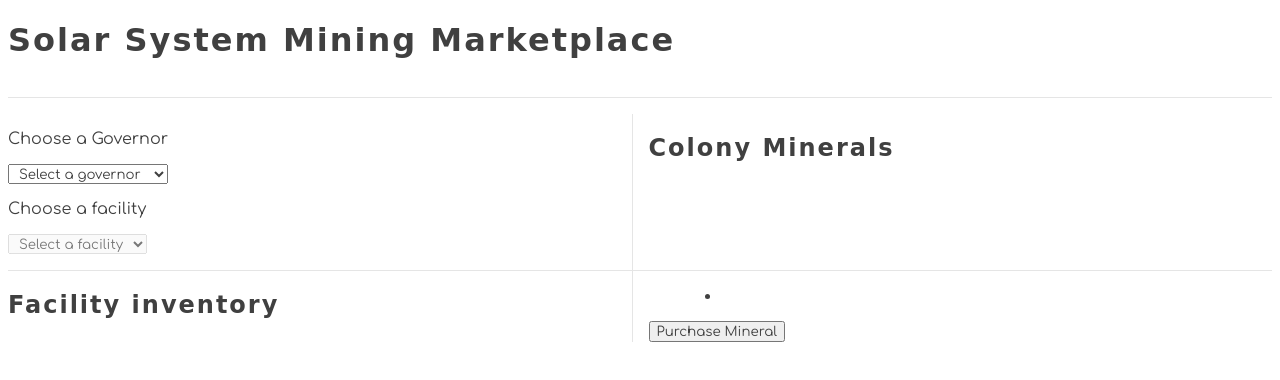
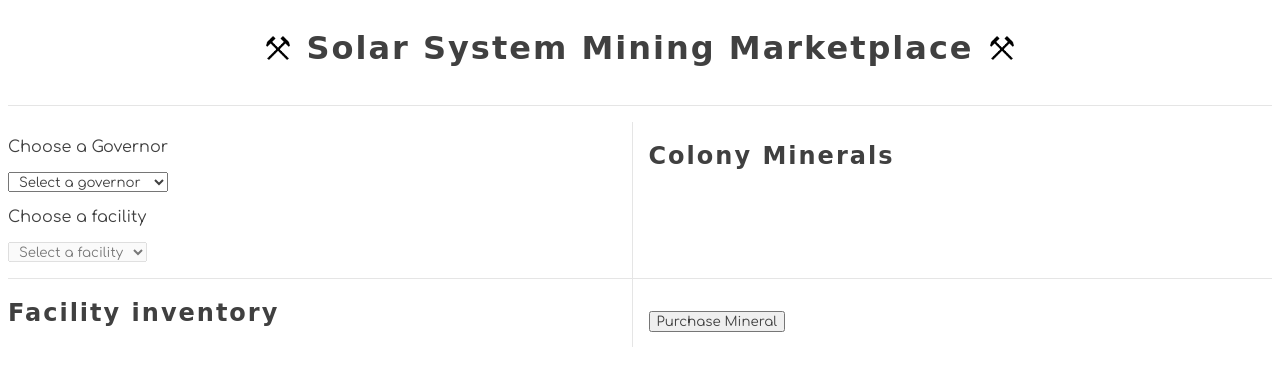
Before and after one commit to nss-day-cohort-56/exomine-exomine-exotics-caleb-griffin, a plain HTML site: page index.html in a window 1280 px wide. Drawn offline with Linux system fonts and the light colour scheme; a web font is replaced by a local one.

Commit message:
group styling

```diff
--- a/scripts/Exomine.js
+++ b/scripts/Exomine.js
@@ -9,7 +9,9 @@ import { purchaseMineral } from "./database.js"
 export const Exomine = () => {
     return `
     <header>
-        <h1>Solar System Mining Marketplace</h1>
+    <img src="/images/favpng_symbol-mining-mine-logo.png" alt="logo">
+    <h1>Solar System Mining Marketplace</h1>
+    <img src="/images/favpng_symbol-mining-mine-logo.png" alt="logo">
     </header>
 
     <section class="selection-colony-inv-flex-container">
--- a/scripts/FacilityInventory.js
+++ b/scripts/FacilityInventory.js
@@ -100,8 +100,8 @@ document.addEventListener(
 )
 export const showCart = () => {
 
-    let html = `<ul class="cart-section">
-                 <li class="cart-section">`
+    let html = `<ul class="cart-section-list">
+                 <li class="list-item">`
 
 
     let transientState = getTransientState()
--- a/styles/styling.css
+++ b/styles/styling.css
@@ -17,8 +17,15 @@ header {
     margin-bottom: 1rem;
     padding-bottom: 1rem;
     border-bottom: 1px solid rgb(229,229,229);
+    display: flex;
+    align-items: center;
+    justify-content: center;
 }
 
+img {
+    height: 1.5rem;
+    margin: 1rem;
+}
 select {
     padding: 1px 6px;
     height: 2.5vh;
@@ -38,7 +45,8 @@ select {
 }
 
 .colony-inv-container {
-    margin-left: 1rem;
+    /* margin-left: 1rem; */
+    padding-left: 1rem;
 }
 
 .facility-inv-container {
@@ -47,5 +55,14 @@ select {
 }
 
 .cart-section {
-    margin-left: 1rem;
+    /* margin-left: 1rem; */
+    padding-left: 1rem;
 }
+
+ul {
+    list-style-type: none;
+    padding-left: 0;
+    display: flex;
+    flex-direction: column;
+    margin-left: 0;
+}
```
Also changed, not shown: index.html (+1 -0 lines), images/favpng_symbol-mining-mine-logo.png (added).
